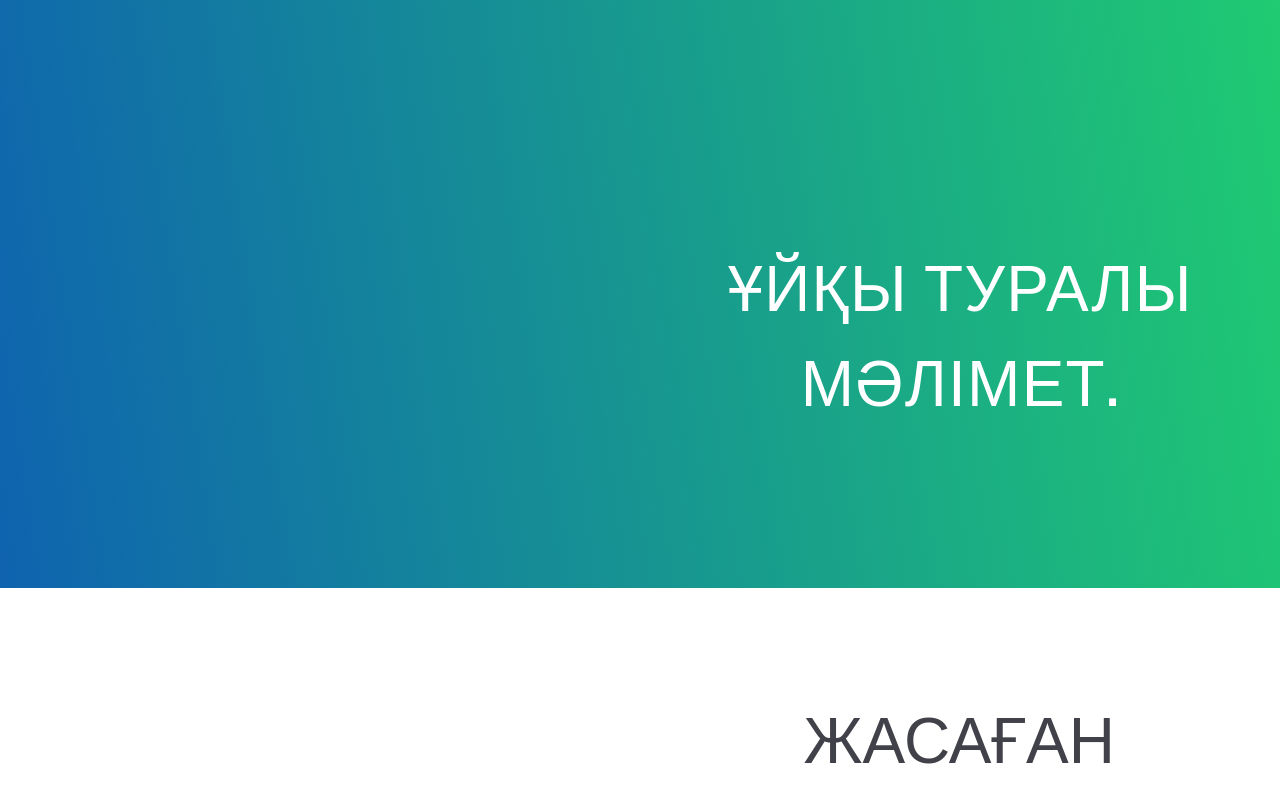
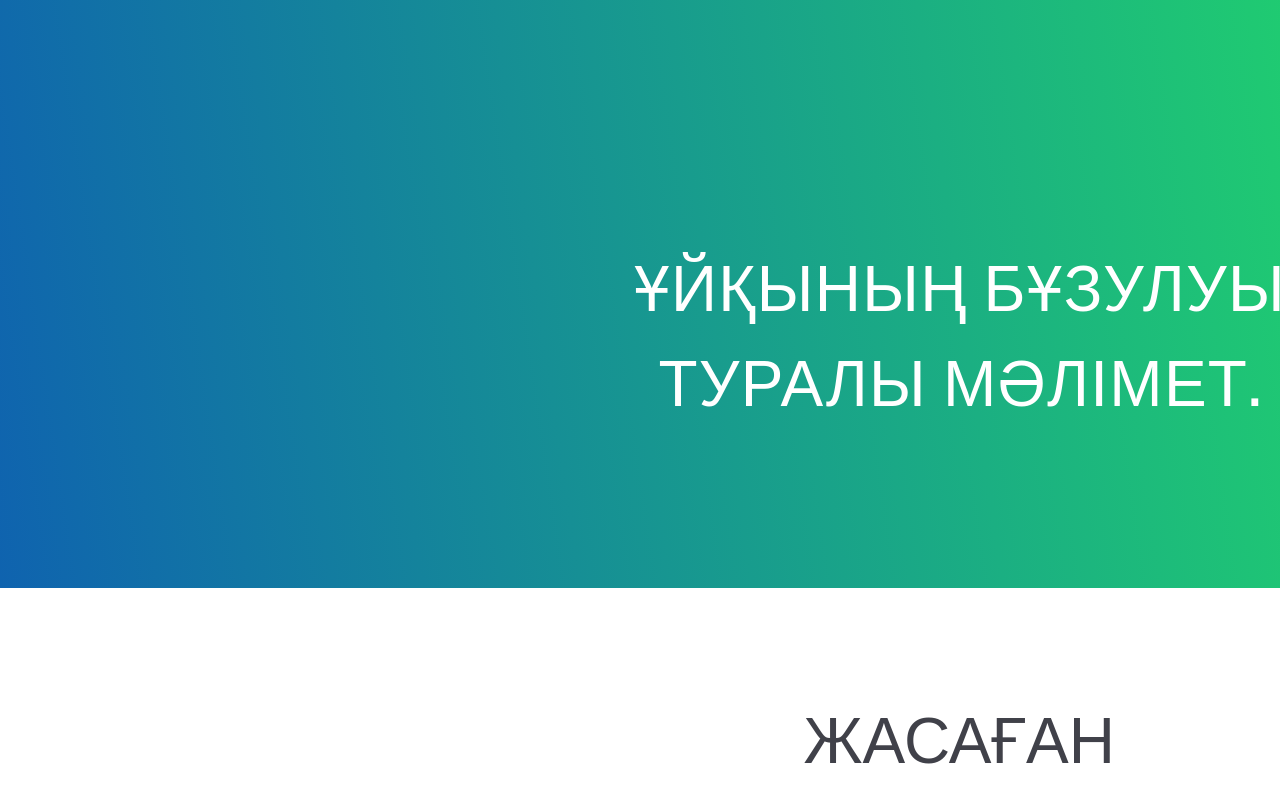
Before and after one commit to aitzhanamir/aitzhanamir.github.io, a plain HTML site: page index.html in a window 1280 px wide. Shown: the top 800 px of the page. Drawn offline with nearby package versions, Linux system fonts and the light colour scheme.

Commit message:
Update index.html

```diff
--- a/index.html
+++ b/index.html
@@ -9,7 +9,7 @@
 </head>
 <body>
     <div></div>
-    <h1 class="f">Ұйқы туралы мәлімет.</h1>
+    <h1 class="f">Ұйқының бұзулуы туралы мәлімет.</h1>
     <h1 class="f2">Жасаған</h1>
     <img src="image 2.jpg" alt="file:///C:/Users/hp/Downloads/%D0%B1%D0%B8%D0%BE%D0%BB%D0%BE%D0%B3%D0%B8%D1%8F/img/image%202.jpg" class="amir">
     <img src="image 5.png" alt="file:///C:/Users/hp/Downloads/image%205.png" class="merey">
```
